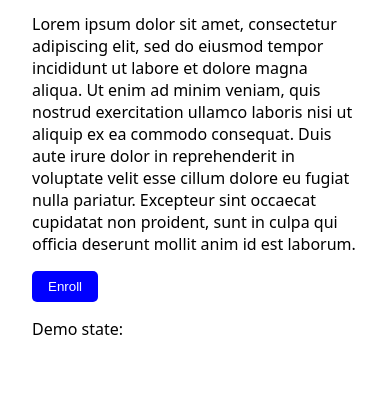
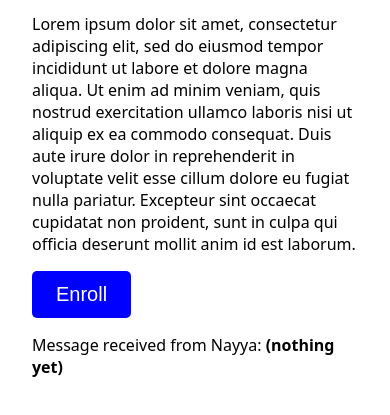
Before and after one commit to farkmarnum/cordova-inAppBrowser-demo, a website: page www/index.html in a window 390 px wide. Both pictures are taken after a click on the button "Enroll". Shown: the part 101-516 px from the top of the page. Drawn offline with Linux system fonts and the light colour scheme; some packages are replaced by stand-ins of ours.

Commit message:
finish up

```diff
--- a/www/css/index.css
+++ b/www/css/index.css
@@ -52,11 +52,16 @@ p {
 }
 
 .btn {
-  padding: 8px 16px;
+  padding: 12px 24px;
   background: none;
   background-color: blue;
   color: #fff;
   border: none;
   border-radius: 5px;
   outline: none;
+  font-size: 20px;
 }
+
+#state-container {
+  font-weight: bold;
+}
--- a/www/index.html
+++ b/www/index.html
@@ -33,7 +33,6 @@
         <meta name="format-detection" content="telephone=no">
         <meta name="msapplication-tap-highlight" content="no">
         <meta name="viewport" content="initial-scale=1, width=device-width, viewport-fit=cover">
-        <meta name="color-scheme" content="light dark">
         <link rel="stylesheet" href="css/index.css">
         <title>ADP App</title>
     </head>
@@ -49,7 +48,7 @@
           <button class="btn" id="enroll">Enroll</button>
 
           <p>
-            Demo state: <span id="state-container"></span>
+            Message received from Nayya: <span id="state-container">(nothing yet)</span>
           </p>
         </div>
         <script src="cordova.js"></script>
--- a/www/js/index.js
+++ b/www/js/index.js
@@ -1,20 +1,21 @@
 document.addEventListener('deviceready', onDeviceReady, false);
 
-function handleInAppBrowserMessage(params) {
+function handleInAppBrowserMessage(params, ref) {
+  console.log(params);
+
   const elem = document.getElementById('state-container');
   if (elem) {
     elem.innerHTML = params.data.newState;
+    ref.close();
+  } else {
+    console.error('Cannot find input element!');
   }
 }
 
 function handleEnrollClick() {
-  console.log(1);
-  const embeddedUrl = 'http://localhost:3333';
-
-  const ref = cordova.InAppBrowser.open(embeddedUrl, '_blank', 'location=no');
-  console.log(2);
-  ref.addEventListener('message', handleInAppBrowserMessage);
-  console.log(3);
+  const embeddedUrl = 'http://10.0.2.2:3333';
+  const ref = cordova.InAppBrowser.open(embeddedUrl, '_blank', 'location=no,fullscreen=no,zoom=no');
+  ref.addEventListener('message', (params) => handleInAppBrowserMessage(params, ref));
 }
 
 function onDeviceReady() {
```
